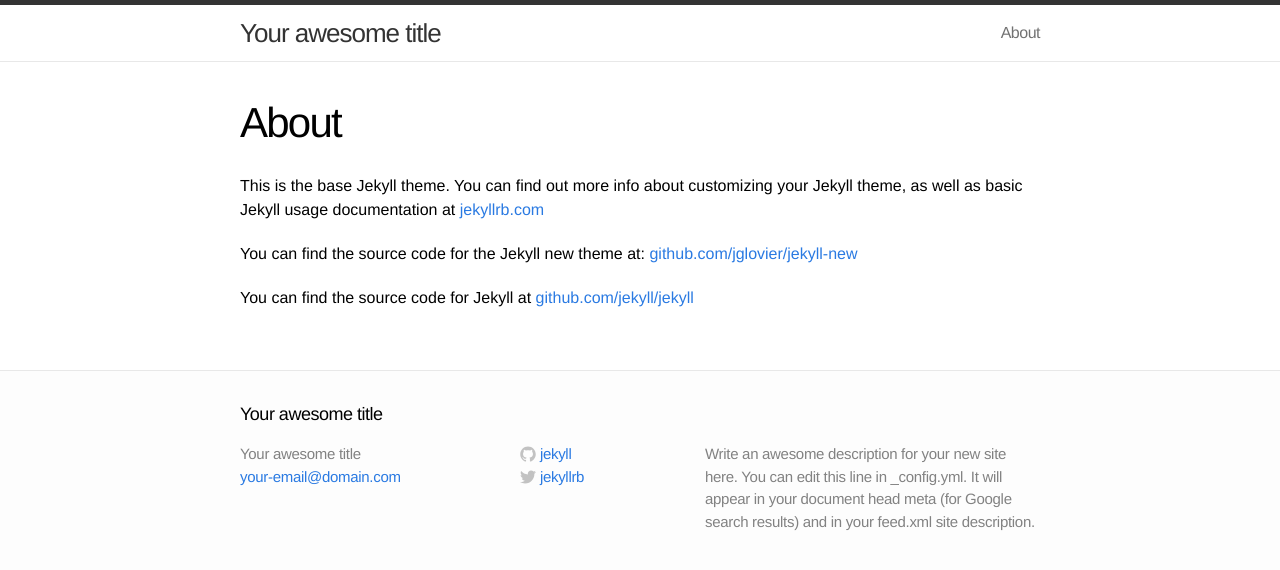
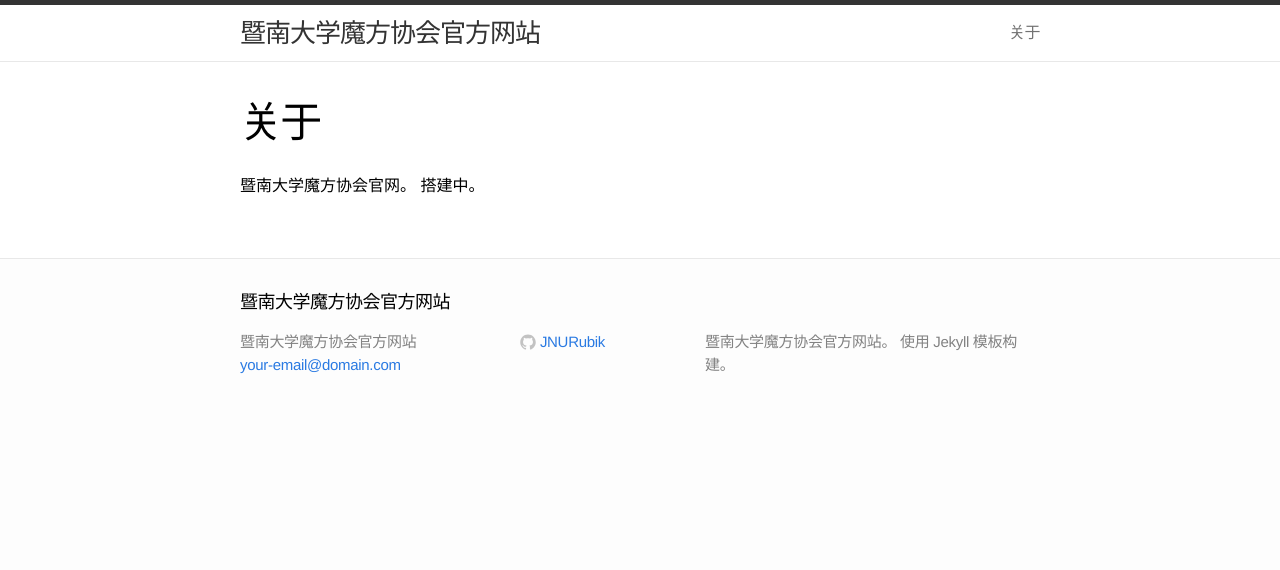
Before and after one commit to JNURubik/JNURubik.github.io, a Jekyll site: the page built from about.md, in a window 1280 px wide. Shown: the top 570 px of the page. Built offline with Jekyll 4.4.1, drawn with Linux system fonts in a browser that asks for light colours.

Commit message:
[l10n] change part into jnurubik

```diff
--- a/_config.yml
+++ b/_config.yml
@@ -1,11 +1,10 @@
 # Site settings
-title: Your awesome title
+title: 暨南大学魔方协会官方网站
 email: your-email@domain.com
-description: "Write an awesome description for your new site here. You can edit this line in _config.yml. It will appear in your document head meta (for Google search results) and in your feed.xml site description."
+description: "暨南大学魔方协会官方网站。\n使用 Jekyll 模板构建。"
 baseurl: ""
-url: "http://yourdomain.com"
-twitter_username: jekyllrb
-github_username:  jekyll
+url: "http://JNURubik.github.io"
+github_username:  JNURubik
 
 # Build settings
 markdown: kramdown
--- a/about.md
+++ b/about.md
@@ -1,11 +1,8 @@
 ---
 layout: page
-title: About
+title: 关于
 permalink: /about/
 ---
 
-This is the base Jekyll theme. You can find out more info about customizing your Jekyll theme, as well as basic Jekyll usage documentation at [jekyllrb.com](http://jekyllrb.com/)
-
-You can find the source code for the Jekyll new theme at: [github.com/jglovier/jekyll-new](https://github.com/jglovier/jekyll-new)
-
-You can find the source code for Jekyll at [github.com/jekyll/jekyll](https://github.com/jekyll/jekyll)
+暨南大学魔方协会官网。
+搭建中。
```
Also changed, not shown: _posts/2015-10-10-welcome-to-jekyll.markdown (deleted, +0 -24 lines), _posts/2015-10-10-welcome-to-jnurubik.markdown (added, +8 -0 lines).
